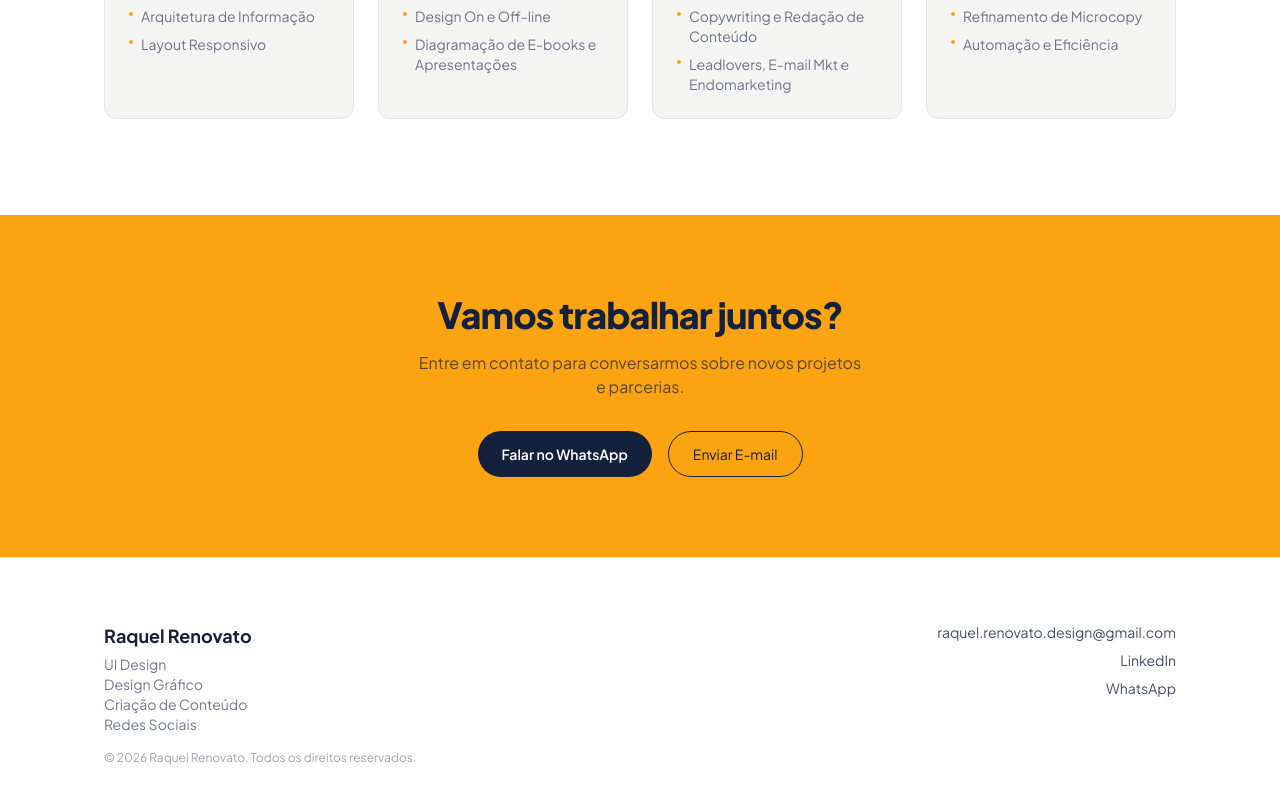
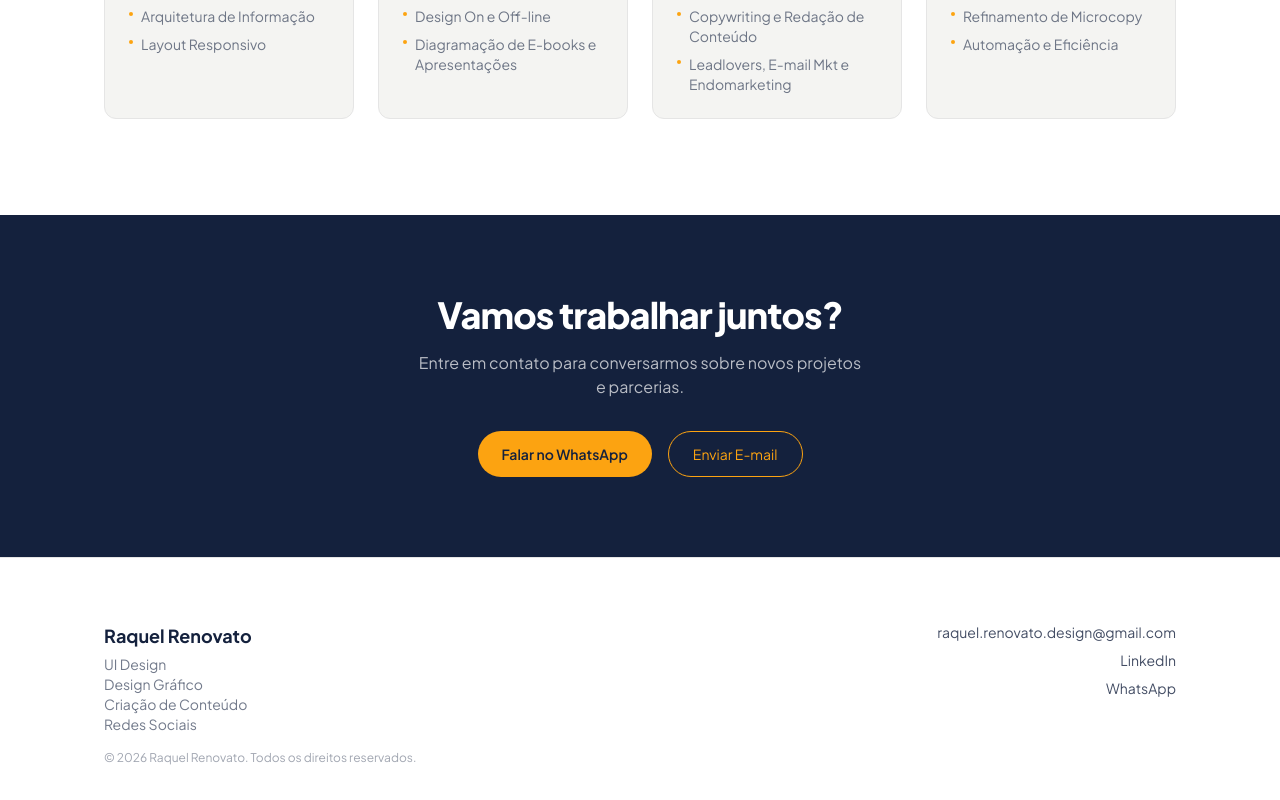
Before and after one commit to raquel-renovato/raquel-renovato-portfolio, a Next.js app: page / in a window 1280 px wide. Shown: the part 5004-5804 px from the top of the page. Built offline with nearby package versions, Linux system fonts and the light colour scheme.

Commit message:
Update CtaBanner.js

```diff
--- a/components/CtaBanner.js
+++ b/components/CtaBanner.js
@@ -1,18 +1,18 @@
 export default function CtaBanner() {
   return (
-    <section className="bg-brand-gold">
+    <section className="bg-brand-dark">
       <div className="max-w-6xl mx-auto px-6 md:px-10 py-16 sm:py-20 text-center">
-        <h2 className="text-brand-dark text-3xl sm:text-4xl font-extrabold tracking-tight max-w-xl mx-auto mb-4">
+        <h2 className="text-brand-white text-3xl sm:text-4xl font-extrabold tracking-tight max-w-xl mx-auto mb-4">
           Vamos trabalhar juntos?
         </h2>
-        <p className="text-brand-dark/70 max-w-md mx-auto mb-8">
+        <p className="text-brand-white/70 max-w-md mx-auto mb-8">
           Entre em contato para conversarmos sobre novos projetos e parcerias.
         </p>
         <div className="flex flex-wrap justify-center gap-4">
-          <a href="https://wa.me/5562985666229" target="_blank" rel="noopener noreferrer" className="inline-flex items-center rounded-full bg-brand-dark text-brand-white font-semibold px-6 py-3 text-sm hover:opacity-90 transition">
+          <a href="https://wa.me/5562985666229" target="_blank" rel="noopener noreferrer" className="inline-flex items-center rounded-full bg-brand-gold text-brand-dark font-semibold px-6 py-3 text-sm hover:brightness-95 transition">
             Falar no WhatsApp
           </a>
-          <a href="mailto:raquel.renovato.design@gmail.com" className="inline-flex items-center rounded-full border border-brand-dark text-brand-dark px-6 py-3 text-sm hover:bg-brand-dark hover:text-brand-white transition-colors">
+          <a href="mailto:raquel.renovato.design@gmail.com" className="inline-flex items-center rounded-full border border-brand-gold text-brand-gold px-6 py-3 text-sm hover:bg-brand-gold hover:text-brand-dark transition-colors">
             Enviar E-mail
           </a>
         </div>
```
